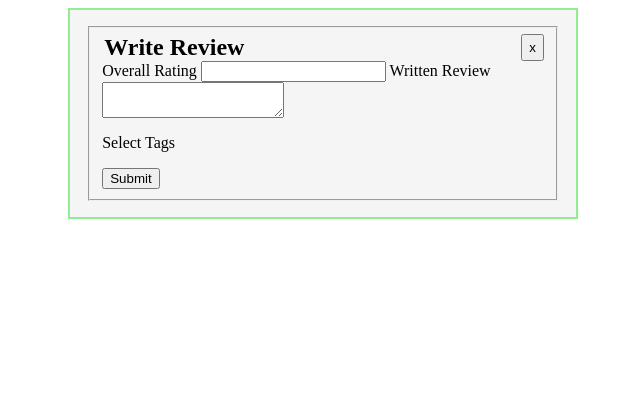
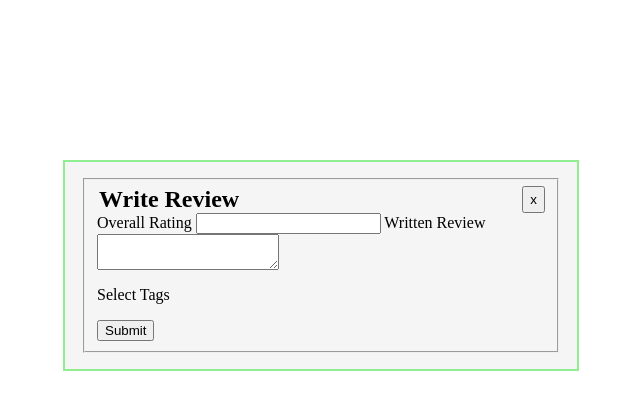
Before and after one commit to ryanjohnsen/goodsits, a Flask app: template templates/reviewModal.html in a window 1280 px wide. Shown: the top 410 px of the page, without its empty margins (317-957 px from the left). Run offline with Flask 2, Linux system fonts and the light colour scheme; the template is opened without the code that fills it, so the values that code supplies are empty.

Commit message:
Fix review modal overlay

```diff
--- a/static/css/reviewForm.css
+++ b/static/css/reviewForm.css
@@ -9,8 +9,9 @@
     modal overall Style
 */
 #modal{
-    display: block;
-    margin: auto;
+    position: fixed;
+    top: 20%;
+    right: 30%;
     max-width: 40%;
     background-color: whitesmoke;
     border: 2px solid #90EE90;
--- a/templates/add_location.html
+++ b/templates/add_location.html
@@ -45,7 +45,7 @@
         </div><br>
 
         <div id="tags">
-          Tags
+          <label for="tags-list">Tags</label>
           <input id="tags-list" type="hidden" name="tags" value="" />
         </div>
 
```
